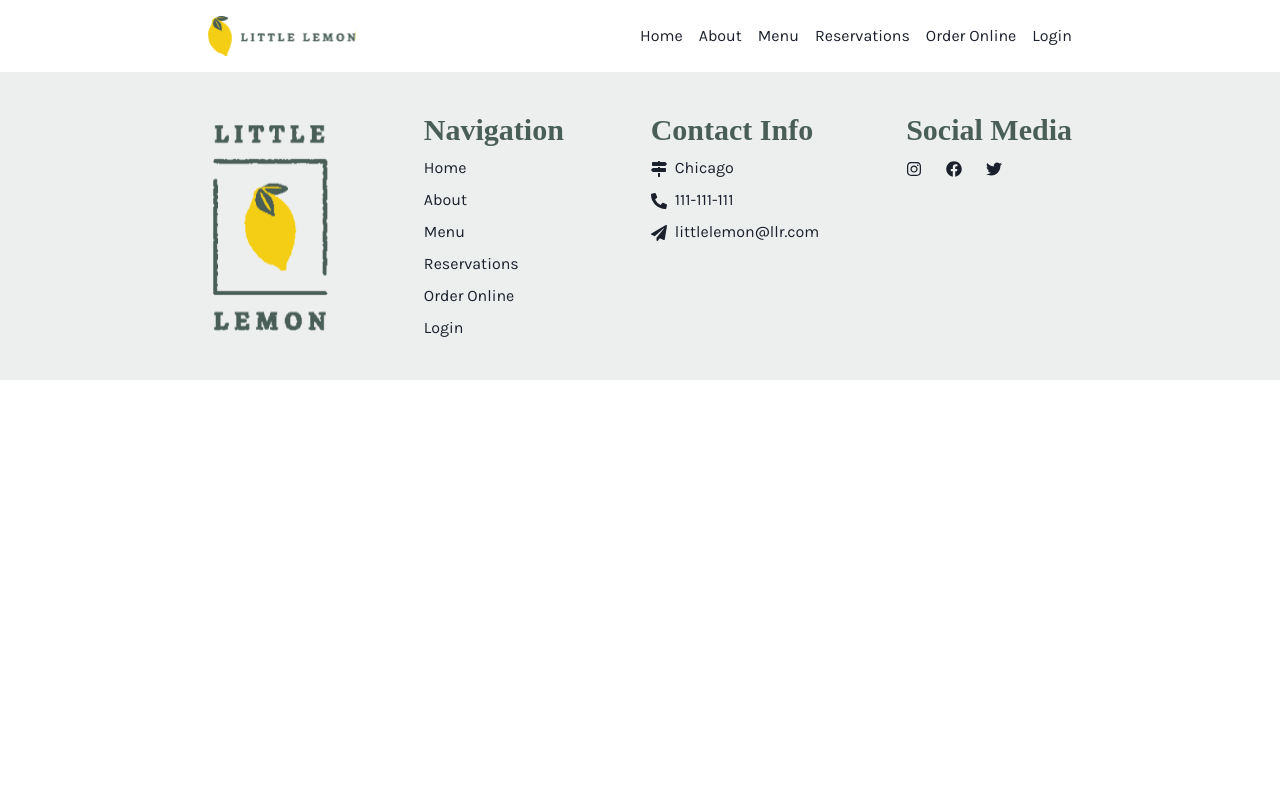
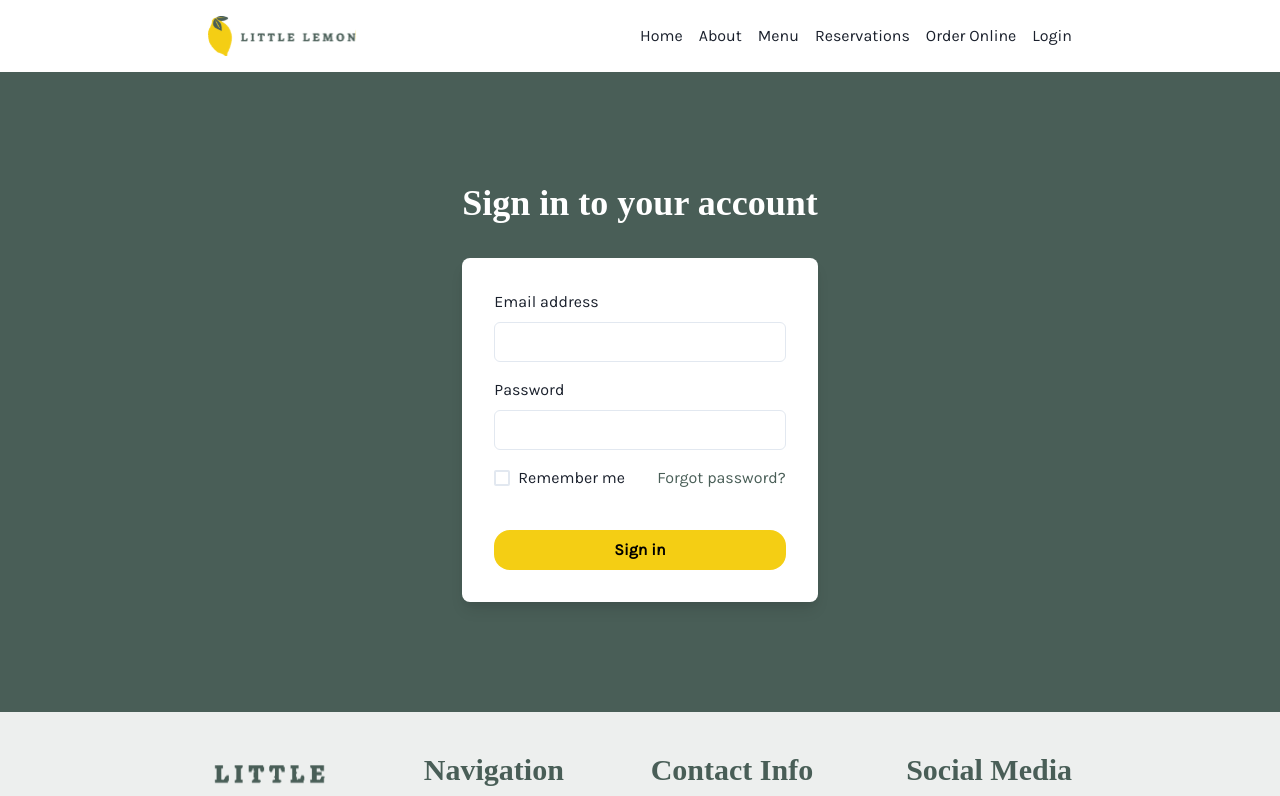
Before and after one commit to talinedacosta/restaurant-little-lemon, a React (Create React App) app: page /login in a window 1280 px wide. Shown: the top 796 px of the page. Built offline with nearby package versions, Linux system fonts and the light colour scheme; a web font is replaced by a local one.

Commit message:
feature(component): add login component

```diff
--- a/src/App.js
+++ b/src/App.js
@@ -15,6 +15,7 @@
 import Footer from './components/Footer';
 import Booking from './page/Booking';
 import BookingConfirmation from './page/BookingConfirmation';
+import Login from './page/Login'
 
 function App() {
   return (
@@ -25,6 +26,7 @@
           <Route path='/' element={<Home />}></Route>
           <Route path='/booking' element={<Booking />}></Route>
           <Route path='/booking/confirmation' element={<BookingConfirmation />}></Route>
+          <Route path='/login' element={<Login />}></Route>
         </Routes>
         <Footer />
       </ChakraProvider>
--- /dev/null
+++ b/src/page/Login/index.js
@@ -0,0 +1,60 @@
+import {
+    Flex,
+    Box,
+    FormControl,
+    FormLabel,
+    Input,
+    Checkbox,
+    Stack,
+    Link,
+    Button,
+    Heading,
+} from '@chakra-ui/react';
+
+
+const Login = () => {
+    return (
+        <Flex
+            minH='80vh'
+            align='center'
+            justify='center'
+            backgroundColor='brand.100' >
+            <Stack spacing={8} mx='auto' maxW='lg' py={12} px={6}>
+                <Stack align='center'>
+                    <Heading fontSize='4xl' color='white'>Sign in to your account</Heading>
+                </Stack>
+                <Box
+                    rounded='lg'
+                    bg='white'
+                    boxShadow='lg'
+                    p={8}>
+                    <Stack spacing={4}>
+                        <FormControl id="email">
+                            <FormLabel>Email address</FormLabel>
+                            <Input type="email" />
+                        </FormControl>
+                        <FormControl id="password">
+                            <FormLabel>Password</FormLabel>
+                            <Input type="password" />
+                        </FormControl>
+                        <Stack spacing={10}>
+                            <Stack
+                                direction={{ base: 'column', sm: 'row' }}
+                                align='start'
+                                justify='space-between'>
+                                <Checkbox>Remember me</Checkbox>
+                                <Link color='brand.100'>Forgot password?</Link>
+                            </Stack>
+                            <Button
+                                variant='brandThin'>
+                                Sign in
+                            </Button>
+                        </Stack>
+                    </Stack>
+                </Box>
+            </Stack>
+        </Flex>
+    );
+}
+
+export default Login
```
